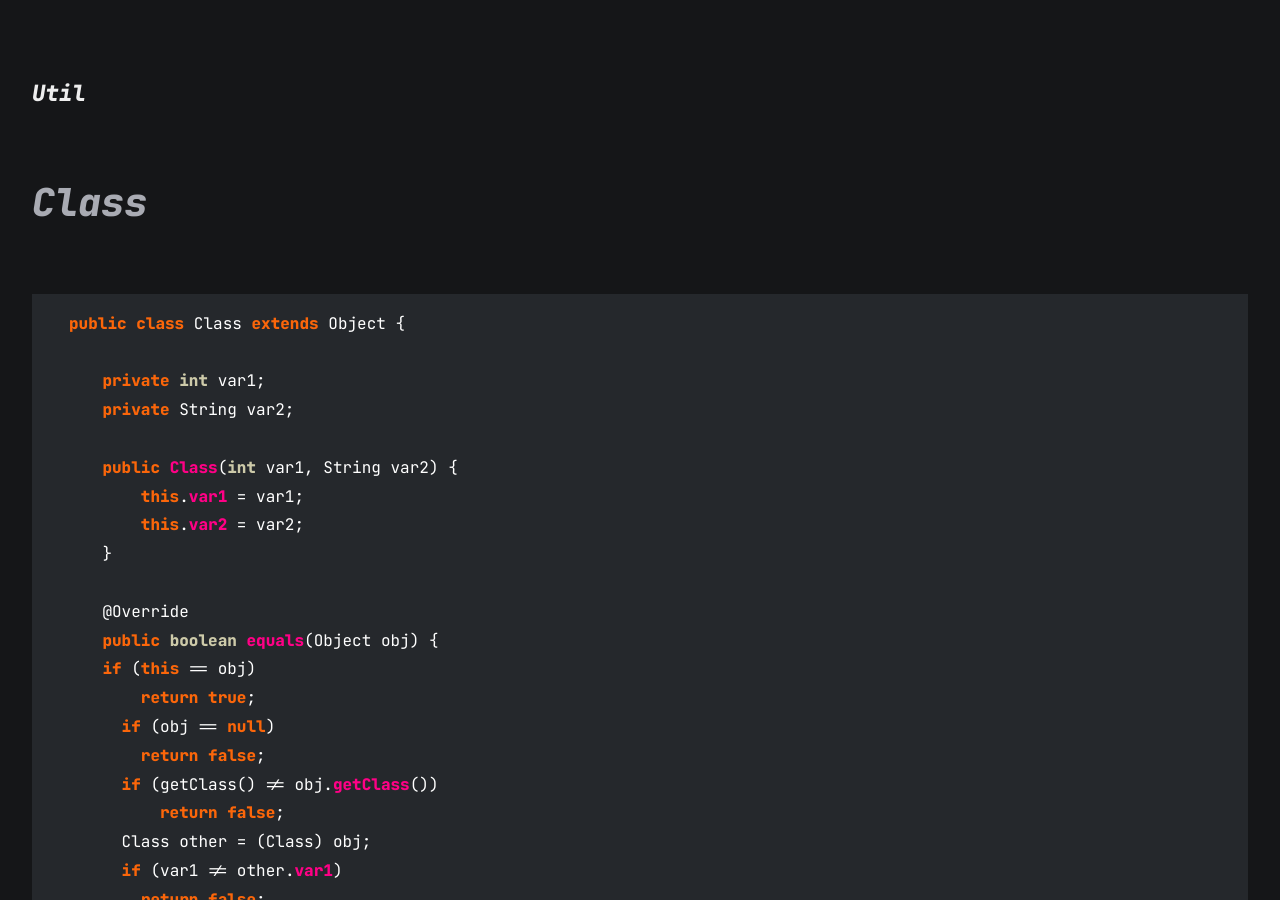
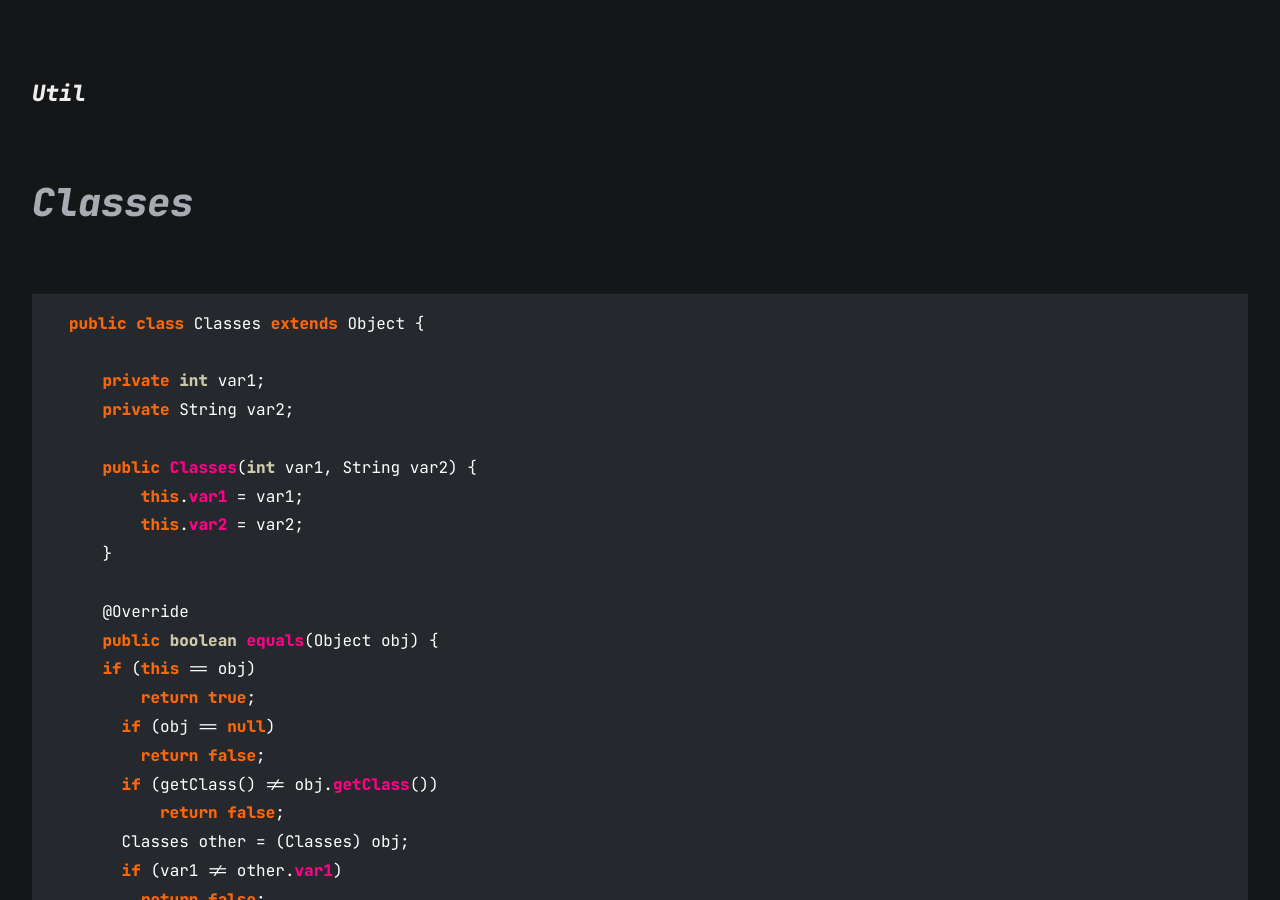
Before and after one commit to aidankeighron/Util, a Jekyll site: the page built from docs/assets/Java/Classes.md, in a window 1280 px wide and 900 px high. Built offline with Jekyll 4.4.1, drawn with Linux system fonts in a browser that asks for light colours.

Commit message:
rename class

````diff
--- a/docs/assets/Java/Class.md
+++ b/docs/assets/Java/Classes.md
@@ -1,16 +1,16 @@
 ---
 layout: script
-title: Class
+title: Classes
 language: Java
 ---
 
 ```java
-public class Class extends Object {
+public class Classes extends Object {
 
     private int var1;
     private String var2;
 
-    public Class(int var1, String var2) {
+    public Classes(int var1, String var2) {
         this.var1 = var1;
         this.var2 = var2;
     }
@@ -23,7 +23,7 @@ public class Class extends Object {
         return false;
       if (getClass() != obj.getClass())
           return false;
-      Class other = (Class) obj;
+      Classes other = (Classes) obj;
       if (var1 != other.var1)
         return false;
       if (var2 == null) {
````
Also changed, not shown: docs/assets/Languages/Java.md (+1 -1 lines).
